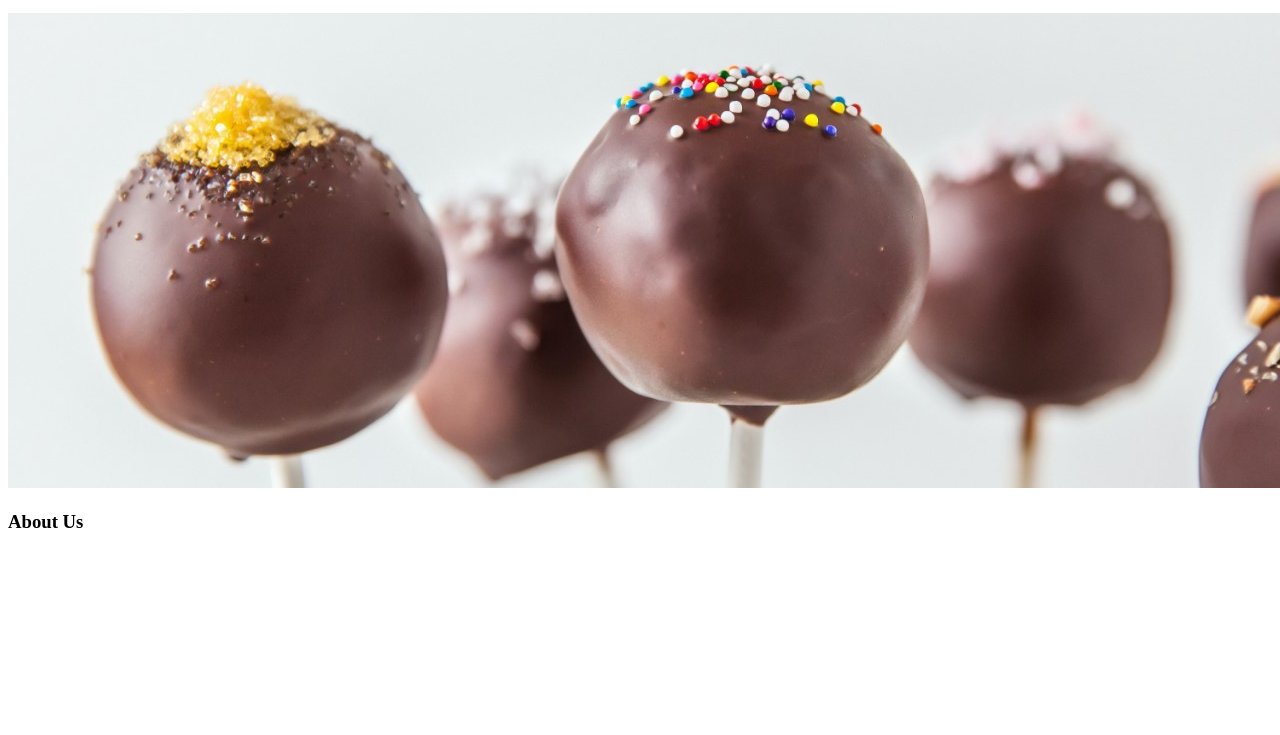
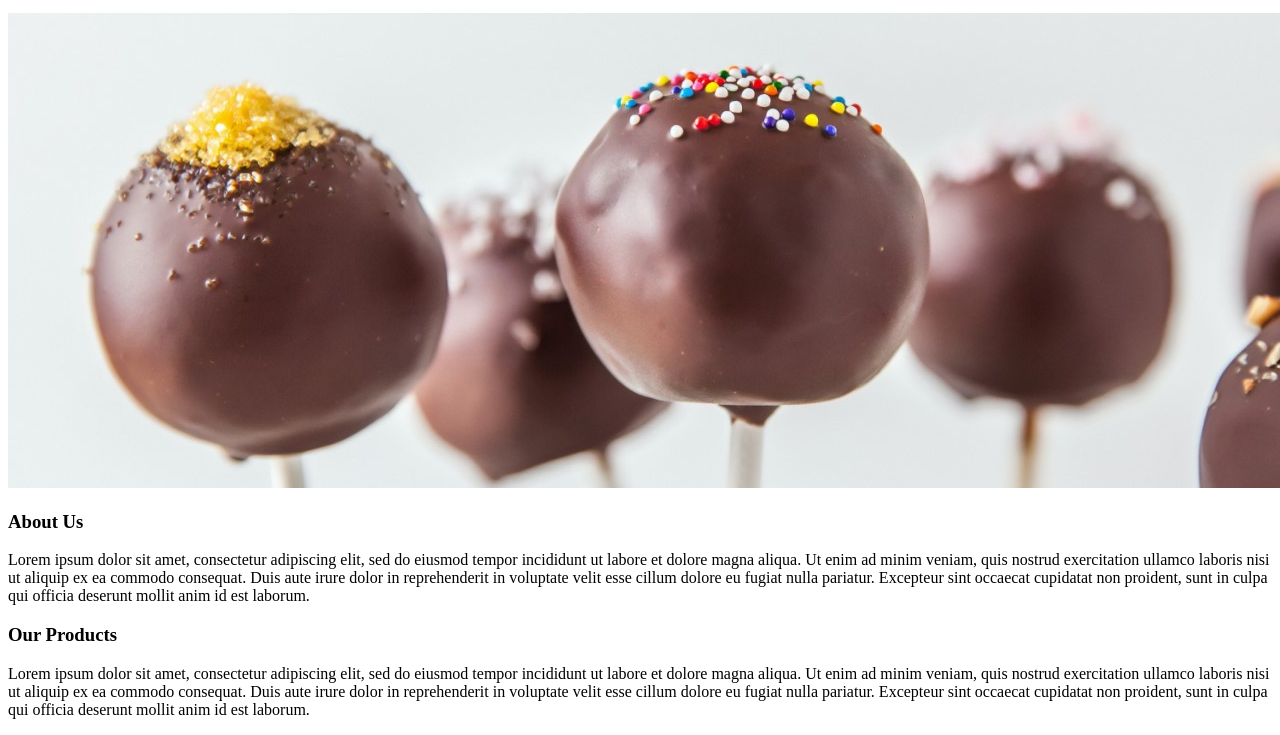
Before and after one commit to ward0368/mtm6201-midterm, a plain HTML site: page index.html in a window 1280 px wide. Shown: the part 597-1332 px from the top of the page. Before the commit the page ends 1148 px from the top, so only its background shows below. Drawn offline with Linux system fonts and the light colour scheme.

Commit message:
adds lorem ipsum paragraphs

```diff
--- a/index.html
+++ b/index.html
@@ -24,7 +24,9 @@
 <img class="cakepop" src="images/cakepop-crumble.jpg">
 
 <h3>About Us</h3>
-    <p></p>
+    <p>Lorem ipsum dolor sit amet, consectetur adipiscing elit, sed do eiusmod tempor incididunt ut labore et dolore magna aliqua. Ut enim ad minim veniam, quis nostrud exercitation ullamco laboris nisi ut aliquip ex ea commodo consequat. Duis aute irure dolor in reprehenderit in voluptate velit esse cillum dolore eu fugiat nulla pariatur. Excepteur sint occaecat cupidatat non proident, sunt in culpa qui officia deserunt mollit anim id est laborum.</p>
+<h3>Our Products</h3>
+    <p>Lorem ipsum dolor sit amet, consectetur adipiscing elit, sed do eiusmod tempor incididunt ut labore et dolore magna aliqua. Ut enim ad minim veniam, quis nostrud exercitation ullamco laboris nisi ut aliquip ex ea commodo consequat. Duis aute irure dolor in reprehenderit in voluptate velit esse cillum dolore eu fugiat nulla pariatur. Excepteur sint occaecat cupidatat non proident, sunt in culpa qui officia deserunt mollit anim id est laborum.</p>
 
 
 </body>
```
